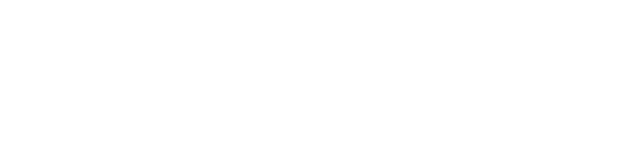
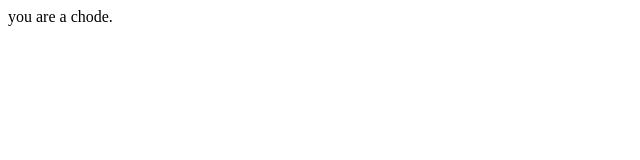
Before and after one commit to xtrmhp/MainSite, a plain HTML site: page index.html in a window 1280 px wide. Shown: the whole page, without its empty margins (0-640 px from the left). Drawn offline with Linux system fonts and the light colour scheme.

Commit message:
Update index.html
test update 2

```diff
--- a/index.html
+++ b/index.html
@@ -1,7 +1,7 @@
 <!DOCTYPE html>
 <html>
     <head>
-
+      you are a chode.
     </head>
     <body>
 
```
